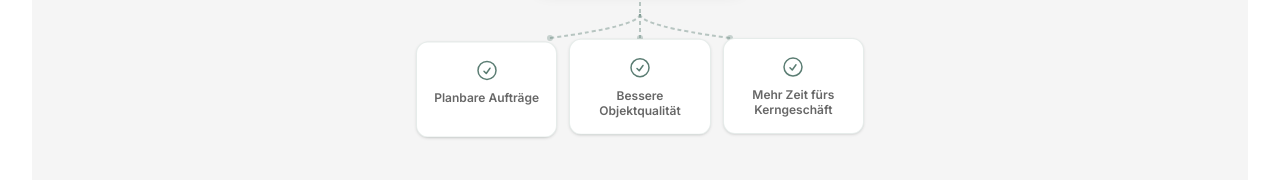
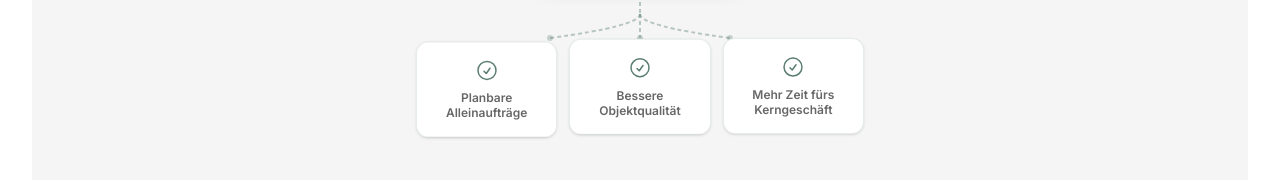
Before and after one commit to Alexis-beep-debug/Website-Gr-nder-Marketing, a Next.js app: page / in a window 1280 px wide. Shown: the part 10915-11095 px from the top of the page. Built offline with nearby package versions, Linux system fonts and the light colour scheme; a web font is replaced by a local one.

Commit message:
fix: 'Planbare Aufträge' → 'Planbare Alleinaufträge'
https://claude.ai/code/session_019si5XWkcFzQfdkvxH55vsF

```diff
--- a/src/components/About.tsx
+++ b/src/components/About.tsx
@@ -168,7 +168,7 @@ export default function About() {
             {/* Step 3: Three results */}
             <div className="grid grid-cols-3 gap-3">
               {[
-                { text: "Planbare Aufträge", icon: "M9 12.75L11.25 15 15 9.75M21 12a9 9 0 11-18 0 9 9 0 0118 0z" },
+                { text: "Planbare Alleinaufträge", icon: "M9 12.75L11.25 15 15 9.75M21 12a9 9 0 11-18 0 9 9 0 0118 0z" },
                 { text: "Bessere Objektqualität", icon: "M9 12.75L11.25 15 15 9.75M21 12a9 9 0 11-18 0 9 9 0 0118 0z" },
                 { text: "Mehr Zeit fürs Kerngeschäft", icon: "M9 12.75L11.25 15 15 9.75M21 12a9 9 0 11-18 0 9 9 0 0118 0z" },
               ].map((result, i) => (
```
